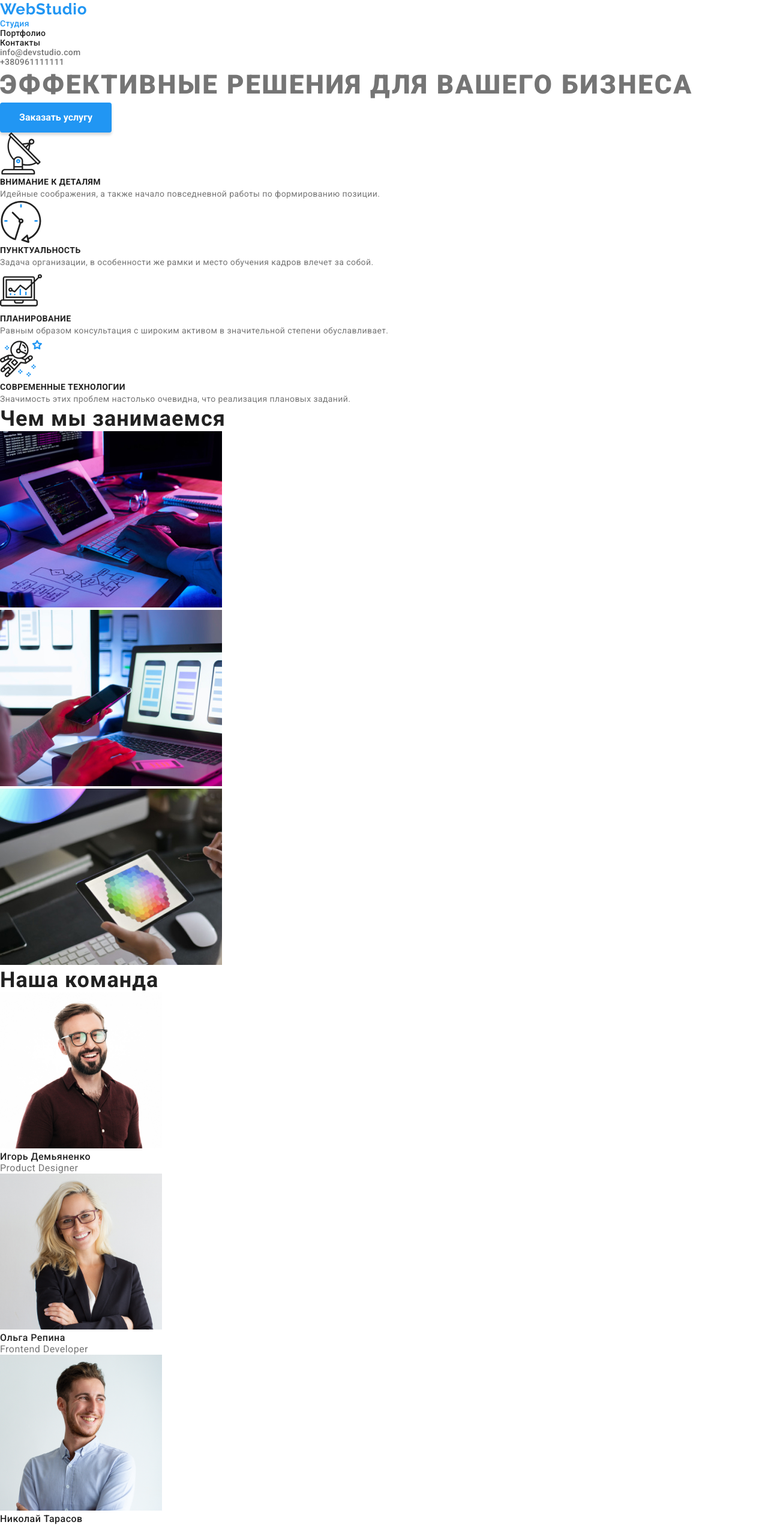
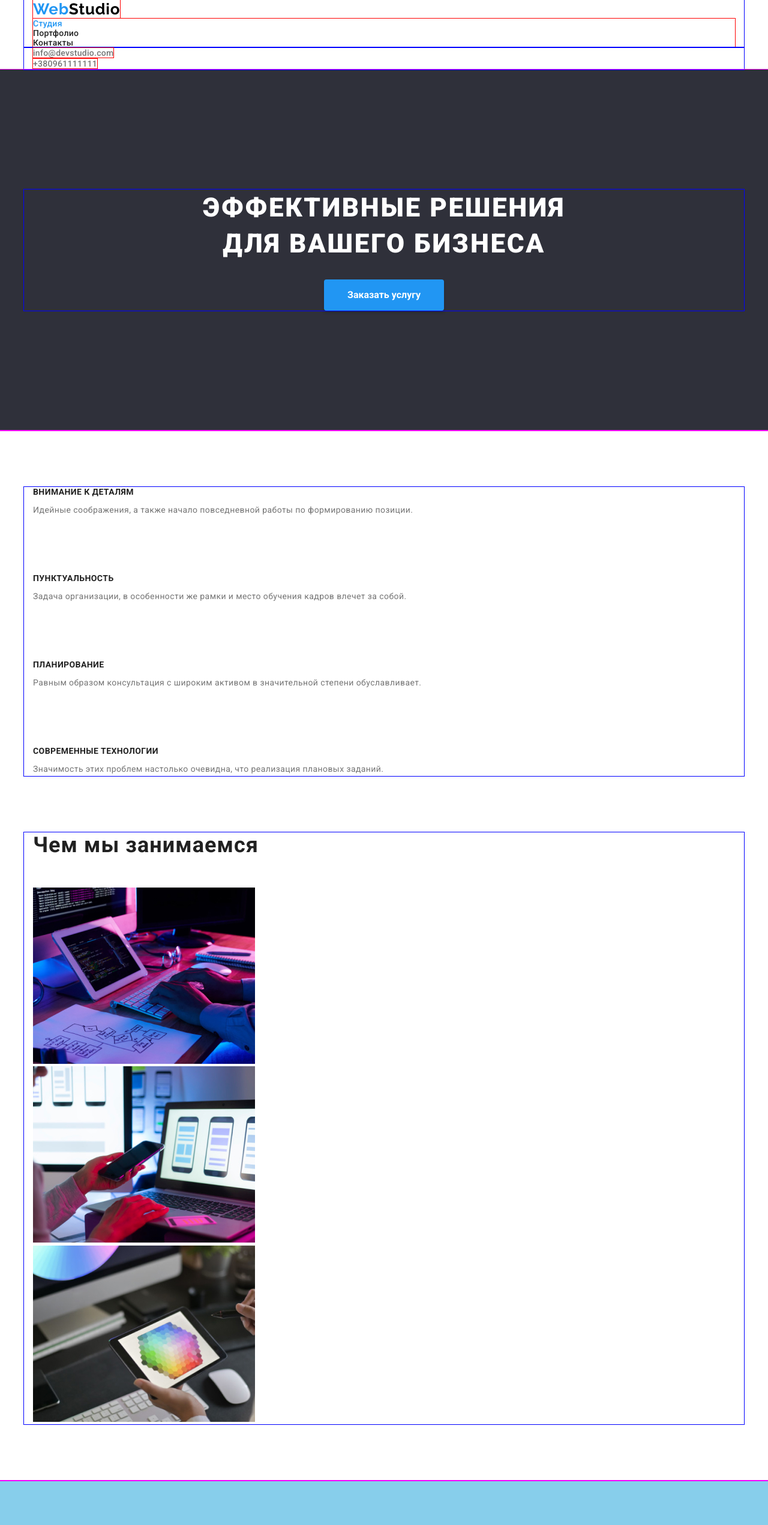
Before and after one commit to fever2f/goit-markup-hw-03, a plain HTML site: page index.html in a window 1280 px wide. Shown: the top 2543 px of the page at 60% size. Drawn offline with nearby package versions, Linux system fonts and the light colour scheme.

Commit message:
2nd commit

```diff
--- a/css/style.css
+++ b/css/style.css
@@ -1,10 +1,14 @@
 /* при  окончательном оформлении
  проверить закоментированные значения */
 
-* {
-  margin: 0;
-  padding: 0;
+html {
   box-sizing: border-box;
+}
+
+*,
+*::before,
+*::after {
+  box-sizing: inherit;
 }
 
 body {
@@ -12,16 +16,28 @@ body {
   color: #757575;
 }
 
-.title {
+/* убирает маркеры в маркированном списке */
+li {
+  list-style: none;
+}
+
+ul,
+p {
+  margin: 0;
+  padding: 0;
+}
+
+.page-title {
   font-family: Raleway, sans-serif;
   font-weight: bold;
   font-size: 26px;
   line-height: 31px;
   letter-spacing: 0.03em;
   color: #000000;
+  outline: 1px solid red;
 }
 
-.header-title-color {
+.page-title-color {
   color: #2196f3;
 }
 .nav-elements-style {
@@ -30,6 +46,7 @@ body {
   line-height: 16px;
   letter-spacing: 0.02em;
   color: #212121;
+  outline: 1px solid red;
 }
 
 .studio-link-current-color {
@@ -54,22 +71,24 @@ a:focus {
   font-size: 14px;
   line-height: 16px;
   letter-spacing: 0.02em;
+  outline: 1px solid red;
 }
 
 .address-map {
+  outline: 1px solid red;
   font-style: normal;
   font-weight: normal;
   font-size: 14px;
   line-height: 24px;
   letter-spacing: 0.03em;
-  /* color: #ffffff; */
+  color: #ffffff;
 }
 
 .hover-for-regular-links:hover {
   color: #2196f3;
 }
 
-.porfolio-buttons button:hover {
+.portfolio-buttons:hover {
   background-color: #2196f3;
   color: #ffffff;
   box-shadow: 0px 3px 1px rgba(0, 0, 0, 0.1), 0px 1px 2px rgba(0, 0, 0, 0.08),
@@ -82,17 +101,50 @@ a:visited { color: grey; }
 a:hover { color: blue; }
 a:active { background-color: yellow; } */
 
-.tagline {
+.hero {
+  text-align: center;
+  padding-top: 200px;
+  padding-bottom: 200px;
+  background-color: #2f303a;
+}
+
+.hero-tagline {
+  margin-top: 0;
+  margin-bottom: 30px;
+  /* margin-left: auto; */
+  /* margin-right: auto; */
   font-weight: 900;
   font-size: 44px;
   line-height: 60px;
-  /* text-align: center; */
   letter-spacing: 0.06em;
   text-transform: uppercase;
-  /* color: #ffffff; */
+  color: #fff;
+  /* text-align: center; */
+  /* width: 696px;
+  height: 120px; */
 }
 
-.features-title {
+.button-hero {
+  display: inline-block;
+  min-width: 200px;
+  padding: 10px 32px;
+  cursor: pointer;
+  font-weight: bold;
+  font-size: 16px;
+  line-height: 30px;
+  color: #ffffff;
+  font-family: roboto, sans-serif;
+  border: 1px solid transparent;
+  text-align: center;
+
+  background: #2196f3;
+  box-shadow: 0px 4px 4px rgba(0, 0, 0, 0.15);
+  border-radius: 4px;
+}
+
+.features-list-item-title {
+  margin-top: 0;
+  margin-bottom: 10px;
   font-weight: bold;
   font-size: 14px;
   line-height: 16px;
@@ -101,14 +153,17 @@ a:active { background-color: yellow; } */
   color: #212121;
 }
 
-.features li p {
+.features-list-item-child {
   font-weight: normal;
   font-size: 14px;
   line-height: 24px;
   letter-spacing: 0.03em;
+  margin-bottom: 94px;
 }
 
 .about-work-title {
+  margin-top: 0;
+  margin-bottom: 50px;
   font-weight: bold;
   font-size: 36px;
   line-height: 42px;
@@ -124,17 +179,21 @@ a:active { background-color: yellow; } */
   /* text-align: center; */
   letter-spacing: 0.03em;
   color: #212121;
+  margin-top: 0px;
+  margin-bottom: 50px;
 }
-.about-our-team li h4 {
+.about-our-team-list li h4 {
   font-weight: 500;
   font-size: 16px;
   line-height: 19px;
   /* text-align: center; */
   letter-spacing: 0.03em;
   color: #212121;
+  margin-top: 0;
+  margin-bottom: 10px;
 }
 
-.about-our-team li p {
+.about-our-team-list li p {
   font-weight: normal;
   font-size: 16px;
   line-height: 19px;
@@ -142,35 +201,26 @@ a:active { background-color: yellow; } */
   letter-spacing: 0.03em;
 }
 
-.button-1 {
-  padding: 10px 32px;
-  cursor: pointer;
-  font-weight: bold;
-  font-size: 16px;
-  line-height: 30px;
-  color: #ffffff;
-  font-family: roboto, sans-serif;
-  border: none;
-
-  background: #2196f3;
-  box-shadow: 0px 4px 4px rgba(0, 0, 0, 0.15);
-  border-radius: 4px;
+.about-our-team-list {
+  background-color: #fff;
 }
 
 .portfolio-link-current-color {
   color: #2196f3;
 }
 
-.porfolio-buttons button {
+.portfolio-buttons {
+  display: inline-block;
   background-color: #f5f4fa;
   border-radius: 4px;
   padding: 6px 22px;
-  border: none;
+  border: 1px solid transparent;
   cursor: pointer;
   box-shadow: none;
+
   font-weight: 500;
   font-size: 16px;
-  line-height: 26px;
+  line-height: 24px;
   text-align: center;
   letter-spacing: 0.03em;
   color: #212121;
@@ -195,3 +245,47 @@ a:active { background-color: yellow; } */
   letter-spacing: 0.03em;
   color: #757575;
 }
+
+/* end of html and text decoration */
+
+/* block and flex */
+
+.container {
+  width: 1200px;
+  padding-left: 15px;
+  padding-right: 15px;
+  margin: 0 auto;
+  outline: 1px solid blue;
+}
+
+.features {
+  padding-top: 94px;
+  padding-bottom: 94px;
+}
+
+.team {
+  background-color: skyblue;
+  padding-top: 94px;
+  padding-bottom: 94px;
+}
+
+.section {
+  outline: 1px solid magenta;
+}
+
+footer {
+  background-color: #2f303a;
+  padding-top: 60px;
+  padding-bottom: 60px;
+}
+
+.footer-nav {
+  margin-bottom: 20px;
+}
+
+.address-list-item {
+  margin-bottom: 9px;
+}
+.address-list-item:last-child {
+  margin-bottom: 0;
+}
--- a/index.html
+++ b/index.html
@@ -8,14 +8,19 @@
       href="https://fonts.googleapis.com/css2?family=Raleway:wght@700&family=Roboto:wght@400;500;700;900&display=swap"
       rel="stylesheet"
     />
+    <link
+      rel="stylesheet"
+      href="https://cdnjs.cloudflare.com/ajax/libs/modern-normalize/0.7.0/modern-normalize.min.css"
+    />
     <link rel="stylesheet" href="./css/style.css" />
   </head>
   <body>
     <!--Верхняя линия-->
     <header>
+      <div class="container">
         <nav>
-        <a class="title hover-for-regular-links" href="./index.html">
-          <span class="header-title-color">Web</span>Studio
+          <a class="page-title hover-for-regular-links" href="./index.html">
+            <span class="page-title-color">Web</span>Studio
           </a>
           <ul class="nav-elements-style">
             <li>
@@ -36,74 +41,84 @@
             </li>
           </ul>
         </nav>
+      </div>
+      <div class="container">
         <address>
-        <ul class="contacts-link-style">
+          <ul>
             <li>
               <a
-              class="hover-for-regular-links"
-              class="mail-hover"
+                class="hover-for-regular-links contacts-link-style"
                 href="mailto:info@devstudio.com"
                 >info@devstudio.com</a
               >
             </li>
             <li>
-            <a class="hover-for-regular-links" href="tel:+380961111111"
+              <a
+                class="hover-for-regular-links contacts-link-style"
+                href="tel:+380961111111"
                 >+380961111111</a
               >
             </li>
           </ul>
         </address>
+      </div>
     </header>
 
     <main>
-      <!--Шапка-->
-      <section>
-        <h1 class="tagline">Эффективные решения для вашего бизнеса</h1>
-        <button class="button-1" type="button">
+      <!--hero section-->
+      <section class="hero section">
+        <div class="container">
+          <h1 class="hero-tagline">
+            Эффективные решения <br />
+            для вашего бизнеса
+          </h1>
+          <button class="button-hero" type="button">
             Заказать услугу
           </button>
+        </div>
       </section>
 
-      <!-- Особенности -->
-      <section>
-        <ul class="features">
-          <li>
-            <img src="./images/logo-feature-1.svg" alt="cпутник" />
-            <h3 class="features-title">Внимание к деталям</h3>
-            <p>
+      <!-- Особенности + чем мы занимаемся -->
+      <section class="features section">
+        <div class="container">
+          <ul class="features-list">
+            <li class="features-list-item">
+              <!-- <img src="./images/logo-feature-1.svg" alt="cпутник" /> -->
+              <h3 class="features-list-item-title">Внимание к деталям</h3>
+              <p class="features-list-item-child">
                 Идейные соображения, а также начало повседневной работы по
                 формированию позиции.
               </p>
             </li>
-          <li>
-            <img src="./images/logo-feature-2.svg" alt="часы" />
-            <h3 class="features-title">Пунктуальность</h3>
-            <p>
-              Задача организации, в особенности же рамки и место обучения кадров
-              влечет за собой.
+            <li class="features-list-item">
+              <!-- <img src="./images/logo-feature-2.svg" alt="часы" /> -->
+              <h3 class="features-list-item-title">Пунктуальность</h3>
+              <p class="features-list-item-child">
+                Задача организации, в особенности же рамки и место обучения
+                кадров влечет за собой.
               </p>
             </li>
-          <li>
-            <img src="./images/logo-feature-3.svg" alt="график" />
-            <h3 class="features-title">Планирование</h3>
-            <p>
+            <li class="features-list-item">
+              <!-- <img src="./images/logo-feature-3.svg" alt="график" /> -->
+              <h3 class="features-list-item-title">Планирование</h3>
+              <p class="features-list-item-child">
                 Равным образом консультация с широким активом в значительной
                 степени обуславливает.
               </p>
             </li>
-          <li>
-            <img src="./images/logo-feature-4.svg" alt="космонавт" />
-            <h3 class="features-title">Современные технологии</h3>
-            <p>
+            <li class="features-list-item">
+              <!-- <img src="./images/logo-feature-4.svg" alt="космонавт" /> -->
+              <h3 class="features-list-item-title">Современные технологии</h3>
+              <p class="features-list-item-child">
                 Значимость этих проблем настолько очевидна, что реализация
                 плановых заданий.
               </p>
             </li>
           </ul>
-      </section>
+        </div>
 
         <!-- Чем мы занимаемся -->
-      <section>
+        <div class="container">
           <h2 class="about-work-title">Чем мы занимаемся</h2>
           <ul>
             <li>
@@ -131,13 +146,15 @@
               />
             </li>
           </ul>
+        </div>
       </section>
 
       <!-- Наша команда -->
-      <section>
+      <section class="team section">
+        <div class="container">
           <h2 class="about-us-title">Наша команда</h2>
-        <ul class="about-our-team">
-          <li>
+          <ul class="about-our-team-list">
+            <li class="about-our-team-list-item">
               <img
                 src="./images/member-1.jpg"
                 alt="Игорь Демьяненко"
@@ -147,7 +164,7 @@
               <h4>Игорь Демьяненко</h4>
               <p>Product Designer</p>
             </li>
-          <li>
+            <li class="about-our-team-list-item">
               <img
                 src="./images/member-2.jpg"
                 alt="Ольга Репина"
@@ -157,7 +174,7 @@
               <h4>Ольга Репина</h4>
               <p>Frontend Developer</p>
             </li>
-          <li>
+            <li class="about-our-team-list-item">
               <img
                 src="./images/member-3.jpg"
                 alt="Николай Тарасов"
@@ -167,7 +184,7 @@
               <h4>Николай Тарасов</h4>
               <p>Marketing</p>
             </li>
-          <li>
+            <li class="about-our-team-list-item">
               <img
                 src="./images/member-4.jpg"
                 alt="Михаил Ермаков"
@@ -178,36 +195,44 @@
               <p>UI Designer</p>
             </li>
           </ul>
+        </div>
       </section>
     </main>
     <!-- footer -->
     <footer>
-      <nav>
-        <a class="title hover-for-regular-links" href="./index.html">
-          <span class="header-title-color">Web</span>Studio
+      <div class="container">
+        <nav class="footer-nav">
+          <a class="page-title hover-for-regular-links" href="./index.html">
+            <span class="page-title-color">Web</span>Studio
           </a>
         </nav>
         <address>
-        <ul>
-          <li>
+          <ul class="address-list">
+            <li class="address-list-item">
               <a
                 class="address-map hover-for-regular-links"
+                target="_blank"
                 href="https://goo.gl/maps/rDXgbdoQVFNTfPx67"
                 >г. Киев, пр-т Леси Украинки, 26
               </a>
             </li>
-          <li class="contacts-link-style">
-            <a class="hover-for-regular-links" href="mailto:info@example.com"
+            <li class="address-list-item">
+              <a
+                class="hover-for-regular-links contacts-link-style"
+                href="mailto:info@example.com"
                 >info@example.com</a
               >
             </li>
-          <li class="contacts-link-style">
-            <a class="hover-for-regular-links" href="tel:+380961111111"
+            <li class="address-list-item">
+              <a
+                class="hover-for-regular-links contacts-link-style"
+                href="tel:+380961111111"
                 >+380961111111</a
               >
             </li>
           </ul>
         </address>
+      </div>
     </footer>
   </body>
 </html>
```
Also changed, not shown: portfolio.html (+46 -27 lines). Lines whose indentation alone changed are shown as unchanged.
